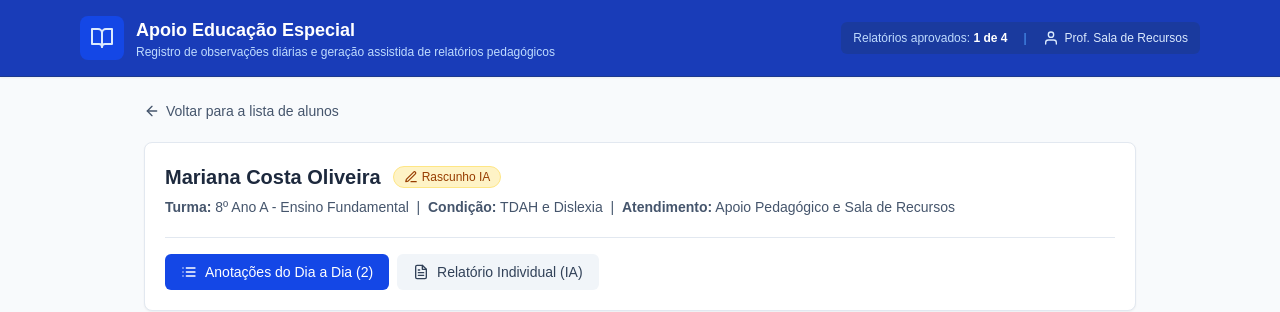
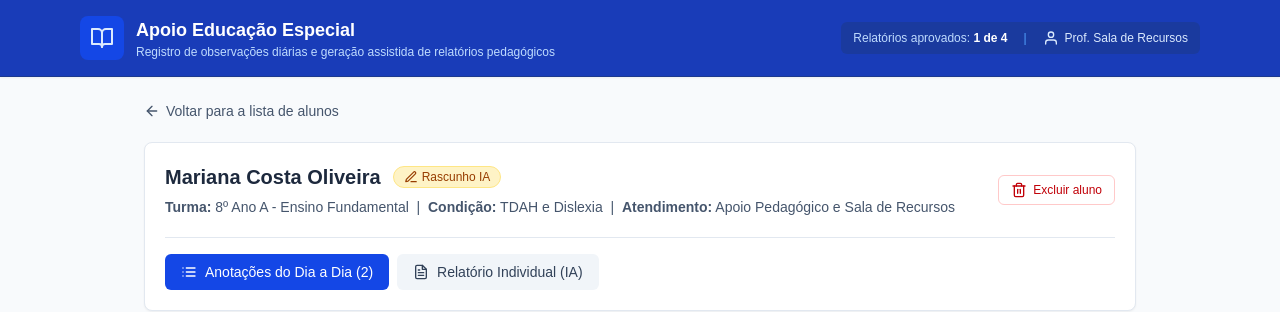
Before and after one commit to DiogoSNs/Apoio-Educacao-Especial, a Next.js app in the folder frontend/: page / in a window 1280 px wide. Both pictures are taken after a click on the element 892 px from the left and 327 px from the top of the page. Shown: the top 312 px of the page. Built offline with nearby package versions, Linux system fonts and the light colour scheme.

Commit message:
feat: adiciona botao de excluir aluno no painel

```diff
--- a/frontend/src/components/PainelRelatorio.jsx
+++ b/frontend/src/components/PainelRelatorio.jsx
@@ -17,6 +17,7 @@ export default function PainelRelatorio({
   aluno,
   gerandoIA,
   aoVoltar,
+  aoExcluirAluno,
   aoAdicionarAnotacao,
   aoRemoverAnotacao,
   aoGerarIA,
@@ -42,6 +43,16 @@ export default function PainelRelatorio({
         texto: "Rascunho gerado com base nas anotações! Revise o texto abaixo e clique em Aprovar.",
       });
     });
+  }
+
+  function pedirExclusao() {
+    const confirmou = window.confirm(
+      "Excluir " + aluno.nome + "? As observações e o relatório dele também serão apagados."
+    );
+
+    if (confirmou) {
+      aoExcluirAluno();
+    }
   }
 
   function handleAprovar() {
@@ -86,6 +97,15 @@ export default function PainelRelatorio({
               <strong>Atendimento:</strong> {aluno.atendimento}
             </p>
           </div>
+
+          <button
+            type="button"
+            onClick={pedirExclusao}
+            className="inline-flex items-center gap-1.5 text-xs font-medium text-red-700 border border-red-200 hover:bg-red-50 px-3 py-1.5 rounded-md cursor-pointer"
+          >
+            <FiTrash2 className="w-4 h-4" />
+            Excluir aluno
+          </button>
         </div>
 
         <div className="flex gap-2 mt-5 pt-4 border-t border-slate-200">
```
